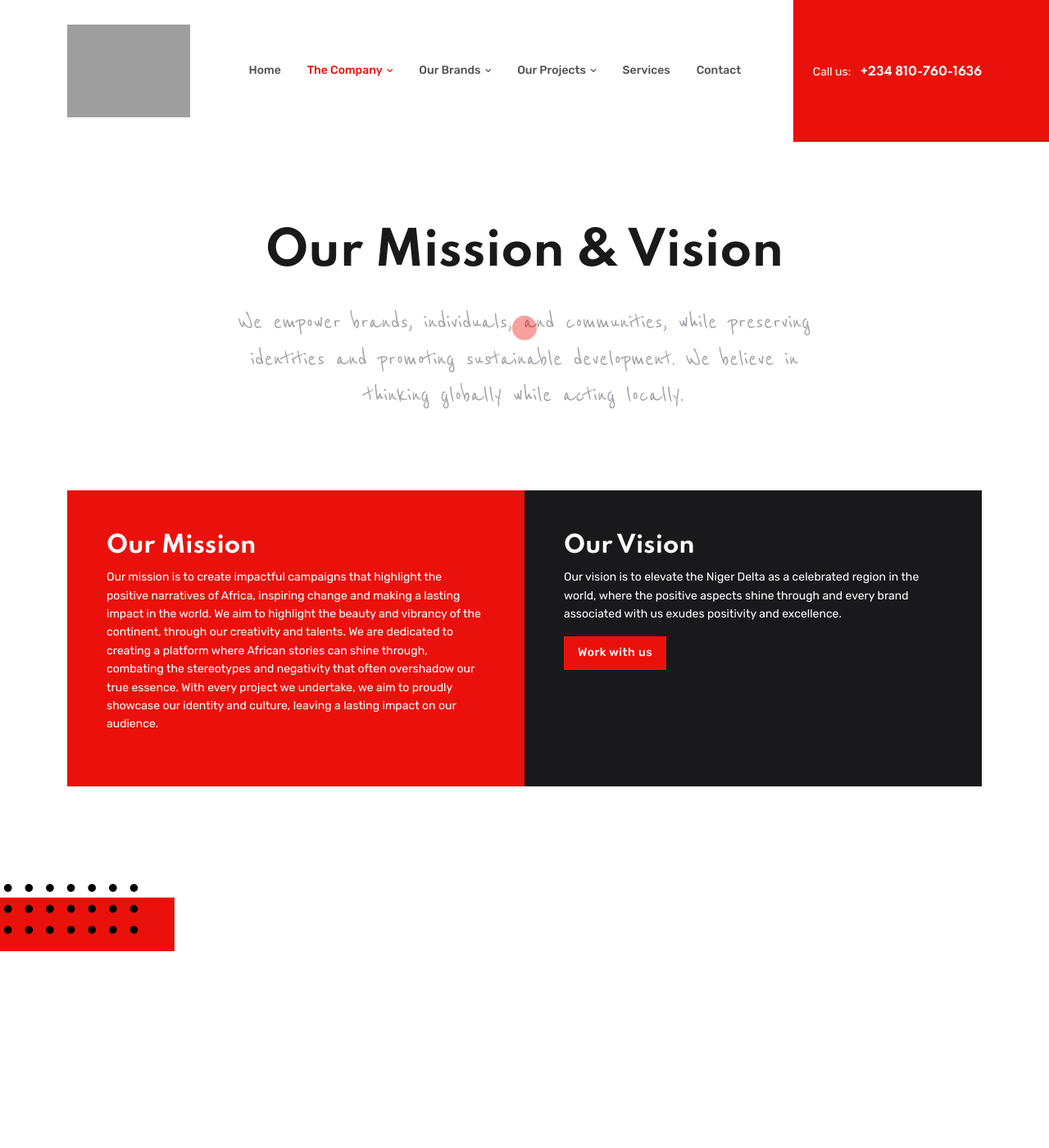
After one commit to codystack/eritage, a PHP site: page /mission-vision in a window 1280 px wide. The commit adds this page. Shown: the top 1400 px of the page at 82% size. Run offline with PHP 8.4, Linux system fonts and the light colour scheme; some libraries are stand-ins or nearby versions; grey boxes are pictures that could not be loaded.

Commit message:
our mission and vision page added

```diff
--- a/components/navbar.php
+++ b/components/navbar.php
@@ -20,6 +20,7 @@
 						<a class="nav-link dropdown-toggle <?php if($page=='About' || $page=='Founder'){echo 'active';}?>" href="#" id="companyMenu" data-bs-toggle="dropdown" aria-haspopup="true" aria-expanded="false">The Company</a>
 						<ul class="dropdown-menu" aria-labelledby="companyMenu">
 							<li> <a class="dropdown-item <?php if($page=='About'){echo 'active';}?>" href="about">About Eritage Africa</a></li>
+							<li> <a class="dropdown-item <?php if($page=='Mission & Vision'){echo 'active';}?>" href="mission-vision">Our Mission & Vision</a></li>
 							<li> <a class="dropdown-item <?php if($page=='Founder'){echo 'active';}?>" href="our-founder">Our Founder</a></li>
 						</ul>
 					</li>
--- /dev/null
+++ b/mission-vision.php
@@ -0,0 +1,82 @@
+<?php
+$page = "Mission & Vision";
+include "./components/header.php";
+include "./components/navbar.php";
+?>
+
+<main>
+
+    <section>
+        <div class="container">
+            <div class="row">
+                <div class="col-xl-8 mx-auto text-center">
+                    <h1>Our Mission & Vision</h1>
+                    <blockquote class="mt-4">
+                        <p class="mb-0 lead font-alt fw-normal display-8 fw-normal">We empower brands, individuals, and communities, while preserving identities and promoting sustainable development. We believe in thinking globally while acting locally.</p>
+                    </blockquote>
+                </div>
+            </div>
+        </div>
+    </section>
+
+    <section class="pt-0 mb-4">
+        <div class="container">
+            <div class="row g-0">
+                <div class="col-lg-6">
+                    <div class="h-100 bg-primary p-4 p-sm-5">
+                        <h3 class="text-white">Our Mission</h3>
+                        <p class="text-white">Our mission is to create impactful campaigns that highlight the positive narratives of Africa, inspiring change and making a lasting impact in the world. We aim to highlight the beauty and vibrancy of the continent, through our creativity and talents. We are dedicated to creating a platform where African stories can shine through, combating the stereotypes and negativity that often overshadow our true essence. With every project we undertake, we aim to proudly showcase our identity and culture, leaving a lasting impact on our audience.</p>
+                    </div>
+                </div>
+                <div class="col-lg-6">
+                    <div class="h-100 bg-dark p-4 p-sm-5">
+                        <h3 class="text-white">Our Vision</h3>
+                        <p class="text-white">Our vision is to elevate the Niger Delta as a celebrated region in the world, where the positive aspects shine through and every brand associated with us exudes positivity and excellence.</p>
+                        <a href="contact" class="btn btn-primary">Work with us</a>
+                    </div>
+                </div>
+            </div>
+        </div>
+    </section>
+
+    <section class="pt-0 position-relative">
+        <figure class="position-absolute start-0 bottom-0 ms-n6 mb-n4 z-index-9 d-none d-lg-block">
+            <svg width="285" height="82" xmlns="http://www.w3.org/2000/svg" viewBox="0 0 285 82">
+                <rect class="fill-primary" x="22.67" y="16.58" width="262.22" height="65.42"/>
+                <path d="m9.63 4.83c0 2.66-2.16 4.81-4.81 4.81-2.66 0.01-4.82-2.15-4.82-4.81s2.16-4.81 4.81-4.81c2.66 0 4.82 2.15 4.82 4.81z"/>
+                <path d="m35.25 4.83c0 2.66-2.16 4.81-4.81 4.81-2.66 0-4.81-2.16-4.81-4.81 0-2.66 2.16-4.81 4.81-4.81 2.66 0 4.81 2.15 4.81 4.81z"/>
+                <path d="m60.88 4.83c0 2.66-2.16 4.81-4.81 4.81-2.66 0-4.81-2.16-4.81-4.81 0-2.66 2.16-4.81 4.81-4.81s4.81 2.15 4.81 4.81z"/>
+                <path d="m86.5 4.83c0 2.66-2.16 4.81-4.81 4.81-2.66 0-4.81-2.16-4.81-4.81 0-2.66 2.16-4.81 4.81-4.81s4.81 2.15 4.81 4.81z"/>
+                <path d="m112.12 4.83c0 2.66-2.16 4.81-4.81 4.81-2.66 0-4.81-2.16-4.81-4.81 0-2.66 2.16-4.81 4.81-4.81 2.66 0 4.81 2.15 4.81 4.81z"/>
+                <path d="m137.75 4.83c0 2.66-2.16 4.81-4.81 4.81-2.66 0-4.81-2.16-4.81-4.81 0-2.66 2.16-4.81 4.81-4.81s4.81 2.15 4.81 4.81z"/>
+                <path d="m163.37 4.83c0 2.66-2.16 4.81-4.81 4.81-2.66 0-4.81-2.16-4.81-4.81 0-2.66 2.16-4.81 4.81-4.81 2.66 0 4.81 2.15 4.81 4.81z"/>
+                <path d="m188.99 4.83c0 2.66-2.16 4.81-4.81 4.81-2.66 0-4.81-2.16-4.81-4.81 0-2.66 2.16-4.81 4.81-4.81 2.66 0 4.81 2.15 4.81 4.81z"/>
+                <path d="m214.62 4.83c0 2.66-2.16 4.81-4.81 4.81-2.66 0-4.81-2.16-4.81-4.81 0-2.66 2.16-4.81 4.81-4.81s4.81 2.15 4.81 4.81z"/>
+                <path d="m240.24 4.83c0 2.66-2.16 4.81-4.81 4.81-2.66 0-4.81-2.16-4.81-4.81 0-2.66 2.16-4.81 4.81-4.81 2.66 0 4.81 2.15 4.81 4.81z"/>
+                <path d="m9.63 30.38c0 2.66-2.16 4.81-4.81 4.81-2.66 0.01-4.82-2.15-4.82-4.81s2.16-4.81 4.81-4.81c2.66 0 4.82 2.16 4.82 4.81z"/>
+                <path d="m35.25 30.38c0 2.66-2.16 4.81-4.81 4.81-2.66 0-4.81-2.16-4.81-4.81 0-2.66 2.16-4.81 4.81-4.81 2.66 0 4.81 2.16 4.81 4.81z"/>
+                <path d="m60.88 30.38c0 2.66-2.16 4.81-4.81 4.81-2.66 0-4.81-2.16-4.81-4.81 0-2.66 2.16-4.81 4.81-4.81s4.81 2.16 4.81 4.81z"/>
+                <path d="m86.5 30.38c0 2.66-2.16 4.81-4.81 4.81-2.66 0-4.81-2.16-4.81-4.81 0-2.66 2.16-4.81 4.81-4.81s4.81 2.16 4.81 4.81z"/>
+                <path d="m112.12 30.38c0 2.66-2.16 4.81-4.81 4.81-2.66 0-4.81-2.16-4.81-4.81 0-2.66 2.16-4.81 4.81-4.81 2.66 0 4.81 2.16 4.81 4.81z"/>
+                <path d="m137.75 30.38c0 2.66-2.16 4.81-4.81 4.81-2.66 0-4.81-2.16-4.81-4.81 0-2.66 2.16-4.81 4.81-4.81s4.81 2.16 4.81 4.81z"/>
+                <circle cx="158.56" cy="30.38" r="4.81"/>
+                <circle cx="184.18" cy="30.38" r="4.81"/>
+                <circle cx="209.8" cy="30.38" r="4.81"/>
+                <circle cx="235.43" cy="30.38" r="4.81"/>
+                <path d="m9.63 55.94c0 2.66-2.16 4.81-4.81 4.81-2.66 0-4.82-2.16-4.82-4.81 0-2.66 2.16-4.81 4.81-4.81 2.66-0.01 4.82 2.15 4.82 4.81z"/>
+                <path d="m35.25 55.94c0 2.66-2.16 4.81-4.81 4.81-2.66 0-4.81-2.16-4.81-4.81 0-2.66 2.16-4.81 4.81-4.81 2.66-0.01 4.81 2.15 4.81 4.81z"/>
+                <path d="m60.88 55.94c0 2.66-2.16 4.81-4.81 4.81-2.66 0-4.81-2.16-4.81-4.81 0-2.66 2.16-4.81 4.81-4.81 2.65-0.01 4.81 2.15 4.81 4.81z"/>
+                <path d="m86.5 55.94c0 2.66-2.16 4.81-4.81 4.81-2.66 0-4.81-2.16-4.81-4.81 0-2.66 2.16-4.81 4.81-4.81 2.65-0.01 4.81 2.15 4.81 4.81z"/>
+                <path d="m112.12 55.94c0 2.66-2.16 4.81-4.81 4.81-2.66 0-4.81-2.16-4.81-4.81 0-2.66 2.16-4.81 4.81-4.81 2.66-0.01 4.81 2.15 4.81 4.81z"/>
+                <path d="m137.75 55.94c0 2.66-2.16 4.81-4.81 4.81-2.66 0-4.81-2.16-4.81-4.81 0-2.66 2.16-4.81 4.81-4.81 2.65-0.01 4.81 2.15 4.81 4.81z"/>
+                <circle cx="158.56" cy="55.94" r="4.81"/>
+                <circle cx="184.18" cy="55.94" r="4.81"/>
+                <circle cx="209.8" cy="55.94" r="4.81"/>
+                <circle cx="235.43" cy="55.94" r="4.81"/>
+            </svg>
+        </figure>
+    </section>
+
+</main>
+
+<?php include "./components/footer.php"; ?>
--- a/services.php
+++ b/services.php
@@ -1,7 +1,7 @@
 <?php
 $page = "Services";
 include "./components/header.php";
-include "./components/navbar-alt.php";
+include "./components/navbar.php";
 ?>
 
 
```
